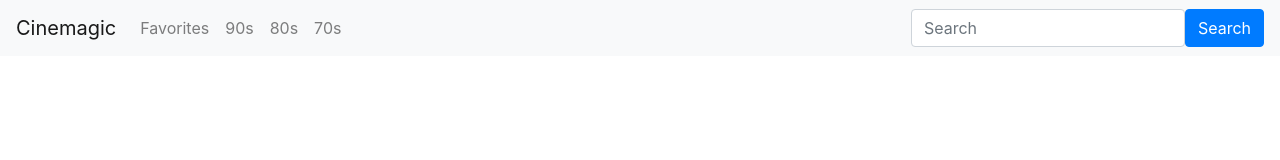
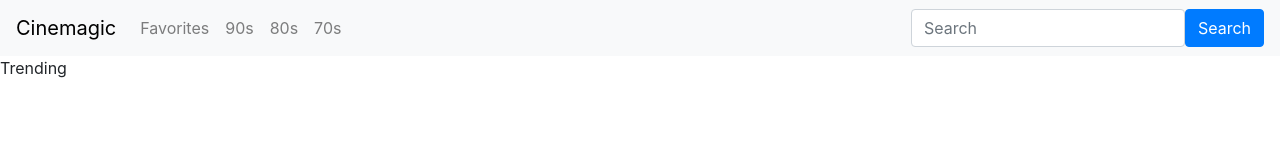
Before and after one commit to DTaitt/cinemagic, a React (Create React App) app: page / in a window 1280 px wide. Shown: the top 160 px of the page. Built offline with nearby package versions, Linux system fonts and the light colour scheme.

Commit message:
setup basic router

```diff
--- a/package.json
+++ b/package.json
@@ -13,7 +13,10 @@
     "react": "^16.8.3",
     "react-bootstrap": "^1.0.0-beta.5",
     "react-dom": "^16.8.3",
+    "react-router": "^4.3.1",
+    "react-router-dom": "^4.3.1",
     "react-scripts": "2.1.5",
+    "styled-components": "^4.1.3",
     "typescript": "3.3.3333"
   },
   "scripts": {
--- a/src/components/App/App.tsx
+++ b/src/components/App/App.tsx
@@ -1,9 +1,11 @@
 import Header from '../Header/Header';
 import React from 'react';
+import Routes from '../../routes';
 
 const App = () => (
   <>
   <Header />
+  <Routes />
   </>
 )
 
--- a/src/components/Header/Header.jsx
+++ b/src/components/Header/Header.jsx
@@ -1,10 +1,12 @@
 import { Button, Form, FormControl, Nav, Navbar } from 'react-bootstrap'
 
 import React from 'react'
+import { Link as _Link } from 'react-router-dom'
+import styled from 'styled-components'
 
 const Header = () => (
     <Navbar bg='light'>
-        <Navbar.Brand>Cinemagic</Navbar.Brand>
+        <Navbar.Brand><Link to='/'>Cinemagic</Link></Navbar.Brand>
         <Navbar.Collapse>
             <Nav className='mr-auto'>
                 <Nav.Link>Favorites</Nav.Link>
@@ -20,4 +22,12 @@ const Header = () => (
     </Navbar>
 )
 
+const Link = styled(_Link)`
+    color: black;
+
+    &:hover {
+        text-decoration: none;
+    }
+`
+
 export default Header
--- a/src/index.tsx
+++ b/src/index.tsx
@@ -5,9 +5,10 @@ import * as serviceWorker from './serviceWorker';
 import App from './components/App/App';
 import React from 'react';
 import ReactDOM from 'react-dom';
+import { BrowserRouter as Router } from 'react-router-dom'
 
 const root = document.querySelector('#root')
-ReactDOM.render(<App />, root);
+ReactDOM.render(<Router><App /></Router>, root);
 
 // If you want your app to work offline and load faster, you can change
 // unregister() to register() below. Note this comes with some pitfalls.
--- /dev/null
+++ b/src/routes.tsx
@@ -0,0 +1,16 @@
+import { Route, Switch } from 'react-router-dom'
+
+import ListingPage from './views/ListingPage';
+import React from 'react'
+import Trending from './views/Trending';
+
+const Routes = () => {
+    return(
+        <Switch>
+            <Route exact path = '/' component={Trending} />
+            <Route path='/listing' component={ListingPage} />
+        </Switch>
+    )
+}
+
+export default Routes
--- /dev/null
+++ b/src/views/ListingPage.jsx
@@ -0,0 +1,7 @@
+import React from 'react'
+
+const ListingPage = () => (
+    <div>ListingPage</div>
+)
+
+export default ListingPage
--- /dev/null
+++ b/src/views/Trending.tsx
@@ -0,0 +1,7 @@
+import React from 'react'
+
+const Trending = () => (
+    <div>Trending</div>
+)
+
+export default Trending
```
Also changed, not shown: 2 other files (tests, documents, lock files or other folders).
